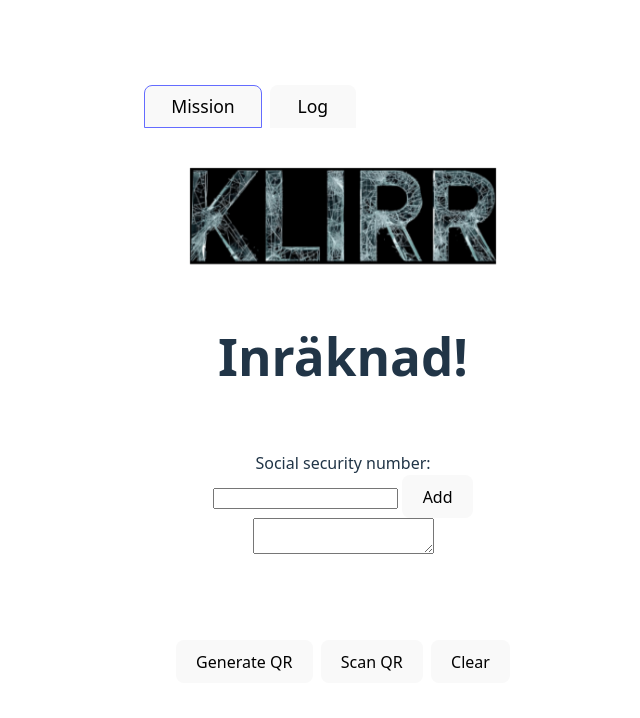
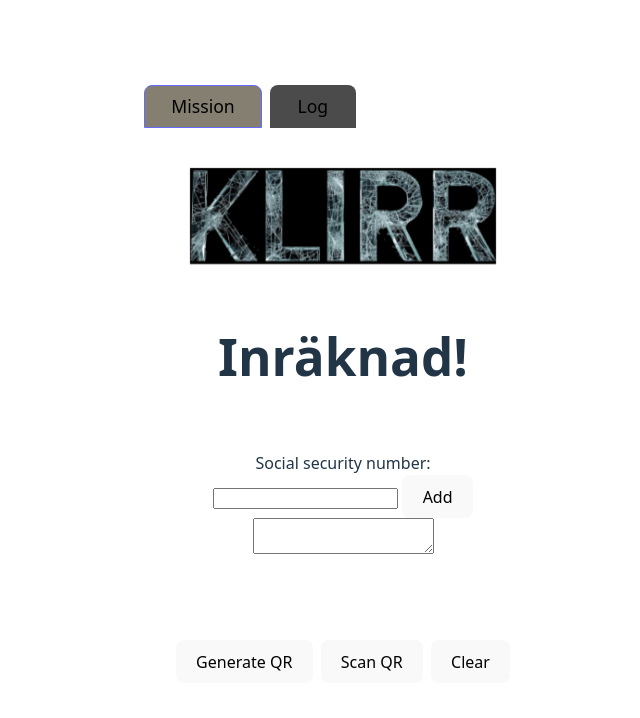
Before and after one commit to marc770/LAG1, a website built with Vite: page app.html in a window 1280 px wide. Shown: the whole page, without its empty margins (297-937 px from the left). Built offline with nearby package versions, Linux system fonts and the light colour scheme.

```diff
--- a/src/style.css
+++ b/src/style.css
@@ -5,7 +5,7 @@
 }
 .tab-button {
   padding: 0.5em 1.5em;
-  background: #f9f9f9;
+  background: #4b4b4b;
   border: none;
   border-radius: 8px 8px 0 0;
   border: 1px solid transparent;
@@ -16,7 +16,7 @@
 }
 .tab-button.active {
   border-color: #646cff;
-  background: #f9f9f9;
+  background: #847f70;
 }
 .tab-content {
   display: block;
```
